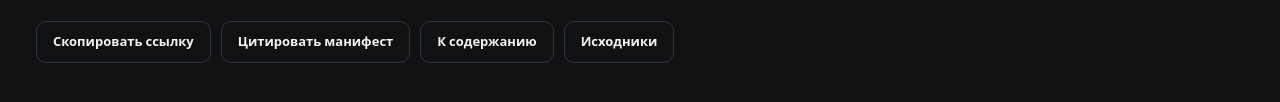
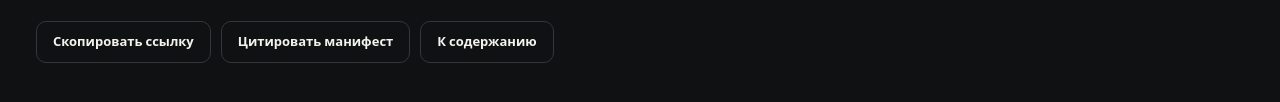
Before and after one commit to toolgool2021-coder/NO_Neuroslop, a plain HTML site: page index.html in a window 1280 px wide. Shown: the part 7454-7556 px from the top of the page. Drawn offline with Linux system fonts and the light colour scheme.

Commit message:
Remove source code button from footer

```diff
--- a/index.html
+++ b/index.html
@@ -187,7 +187,7 @@
           <div class="footer-kicker">НЕ КОНЕЦ ДИСКУССИИ</div><p>Если вам близка эта позиция — спасибо, что дочитали. Если вы с ней не согласны — отлично, давайте обсуждать. Автор: Toolgool · 2026</p>
           <nav class="footer-links" aria-label="Полезные ссылки">
             <button class="btn btn-ghost" id="copy-link" type="button">Скопировать ссылку</button><button class="btn btn-ghost" id="copy-quote" type="button">Цитировать манифест</button><a class="btn btn-ghost" href="#toc">К содержанию</a>
-            <a class="btn btn-ghost" href="https://github.com/toolgool2021-coder/NO_Neuroslop">Исходники</a>
+
           </nav>
         </div>
       </footer>
```
